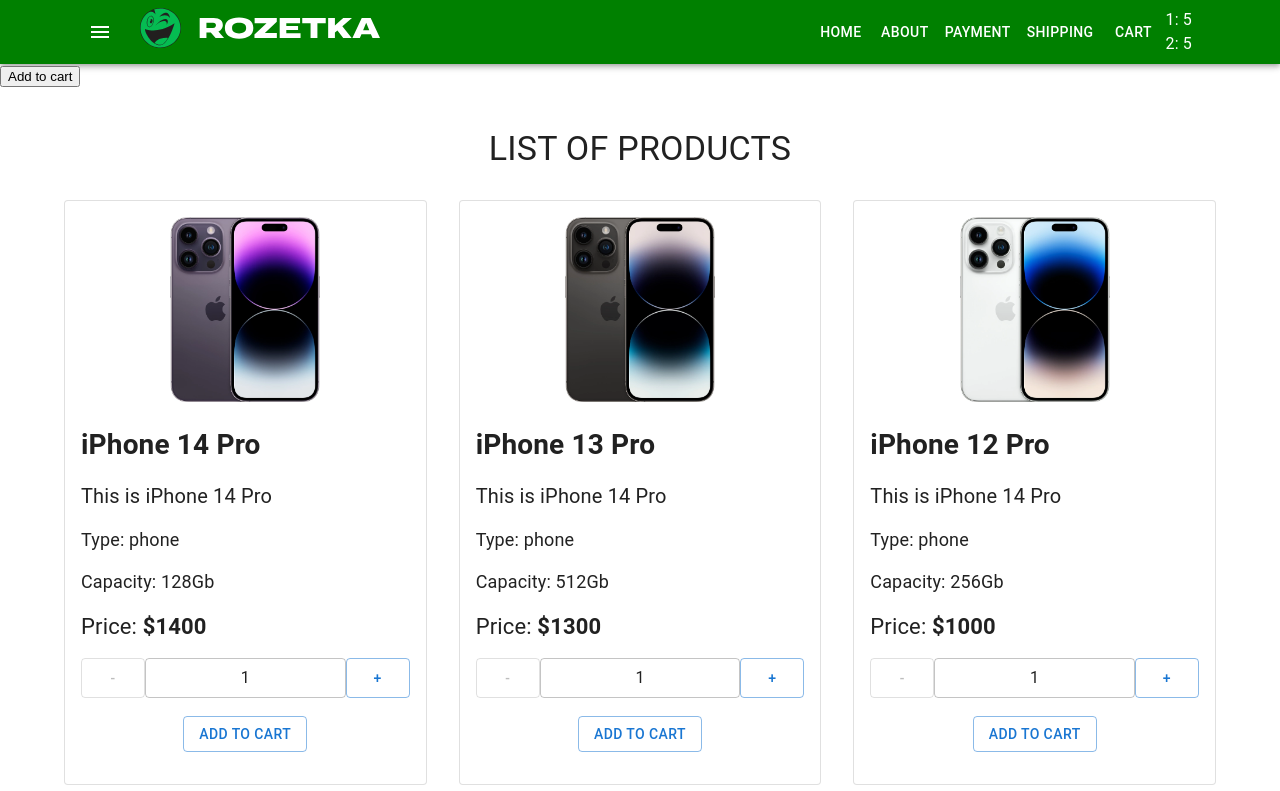
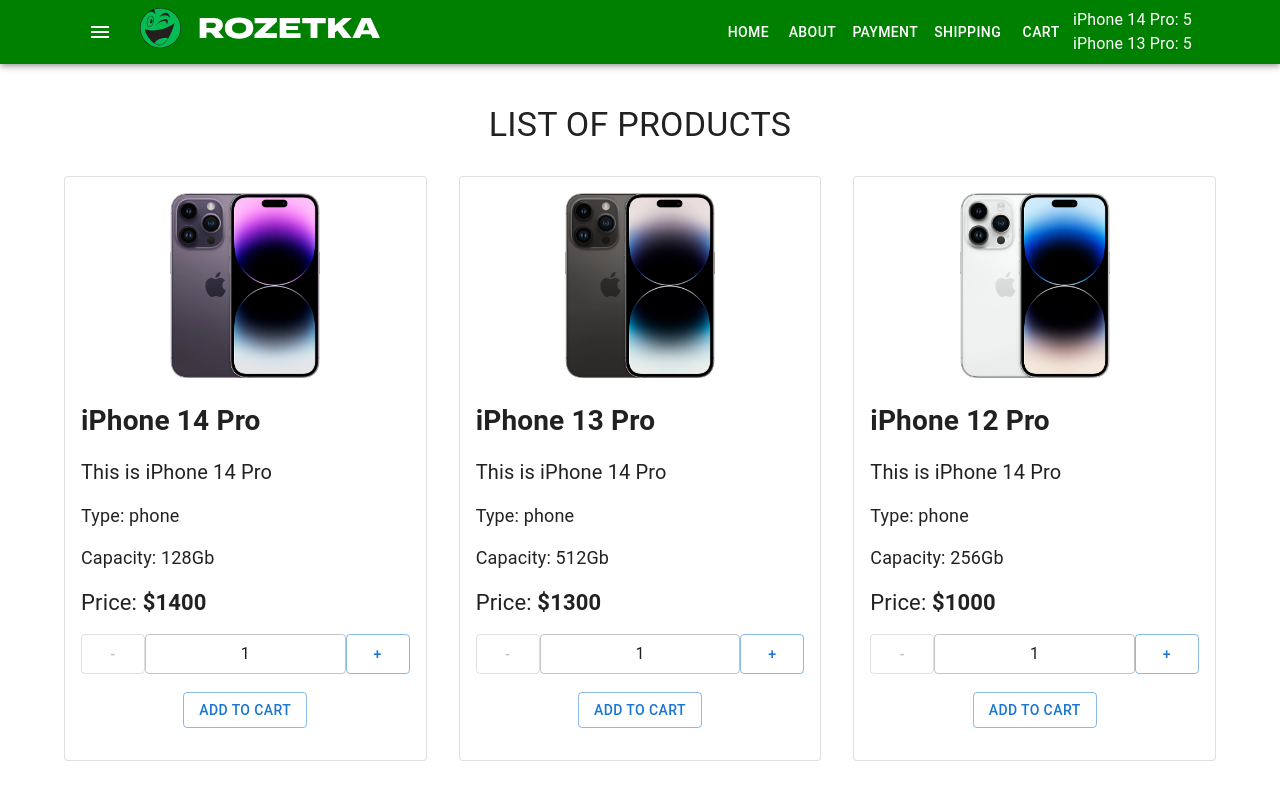
Before and after one commit to DaniaShulga/react-29-11, a React (Create React App) app: page / in a window 1280 px wide. Shown: the top 791 px of the page. Built offline with nearby package versions, Linux system fonts and the light colour scheme.

Commit message:
добавили логику добавления товаров в Cart

```diff
--- a/src/components/CartHeader/CartHeader.tsx
+++ b/src/components/CartHeader/CartHeader.tsx
@@ -1,18 +1,25 @@
+import productsArray, { getProductsObject, Products } from 'utils/productsArray'
+
 type Props = {
     productsInCart: {
         [id: number]: number
     }
+    productsObject?: {
+        [id: number]: Products
+    }
 }
-const CartHeader = ({ productsInCart }: Props) => {
+const CartHeader = ({
+    productsInCart,
+    productsObject = getProductsObject(productsArray),
+}: Props) => {
     return (
         <div>
-            <div>
-                {Object.keys(productsInCart).map((productId) => (
-                    <div key={productId}>
-                        {productId}: {productsInCart[parseInt(productId)]}
-                    </div>
-                ))}
-            </div>
+            {Object.keys(productsInCart).map((productId) => (
+                <div key={productId}>
+                    {productsObject[parseInt(productId)].title}:{' '}
+                    {productsInCart[parseInt(productId)]}
+                </div>
+            ))}
         </div>
     )
 }
--- a/src/components/Products/ProductList.tsx
+++ b/src/components/Products/ProductList.tsx
@@ -3,7 +3,7 @@
 import productsArray from 'utils/productsArray'
 
 type Props = {
-    addProductToCart: (count: number, price: number) => void
+    addProductToCart: (id: number, count: number) => void
 }
 
 const ProductList = ({ addProductToCart }: Props) => {
--- a/src/components/Products/ProductListItem.tsx
+++ b/src/components/Products/ProductListItem.tsx
@@ -16,7 +16,7 @@
     capacity: string
     price: number
     image: string
-    addProductToCart: (count: number, price: number) => void
+    addProductToCart: (id: number, count: number) => void
 }
 
 const ProductListItem = ({
--- a/src/container/App/App.tsx
+++ b/src/container/App/App.tsx
@@ -20,7 +20,7 @@
     const addProductToCart = (id: number, count: number) => {
         setProductsInCart((prevState) => ({
             ...prevState,
-            [id]: prevState[id] + count,
+            [id]: (prevState[id] || 0) + count,
         }))
     }
 
@@ -28,7 +28,6 @@
         <StyledEngineProvider injectFirst>
             <CssBaseline />
             <Header productsInCart={productsInCart} />
-            <button onClick={() => addProductToCart(2, 5)}>Add to cart</button>
             <Main addProductToCart={addProductToCart} />
             <Footer />
         </StyledEngineProvider>
--- a/src/container/Main/Main.tsx
+++ b/src/container/Main/Main.tsx
@@ -2,7 +2,7 @@
 import Home from 'pages/Home/Home'
 
 type Props = {
-    addProductToCart: (count: number, price: number) => void
+    addProductToCart: (id: number, count: number) => void
 }
 const Main = ({ addProductToCart }: Props) => {
     return (
--- a/src/pages/Home/Home.tsx
+++ b/src/pages/Home/Home.tsx
@@ -1,7 +1,7 @@
 import ProductList from 'components/Products/ProductList'
 
 type Props = {
-    addProductToCart: (count: number, price: number) => void
+    addProductToCart: (id: number, count: number) => void
 }
 const Home = ({ addProductToCart }: Props) => {
     return (
--- a/src/utils/productsArray.ts
+++ b/src/utils/productsArray.ts
@@ -1,6 +1,6 @@
 
 
-type Products = {
+export type Products = {
     id:number
     title: string
     description: string
@@ -68,4 +68,9 @@
     }
 ]
 
+export const getProductsObject = (array: Products[]) => array.reduce((object, product) => ({
+    ...object,
+    [product.id]: product
+}), {})
+
 export default productsArray;
```
